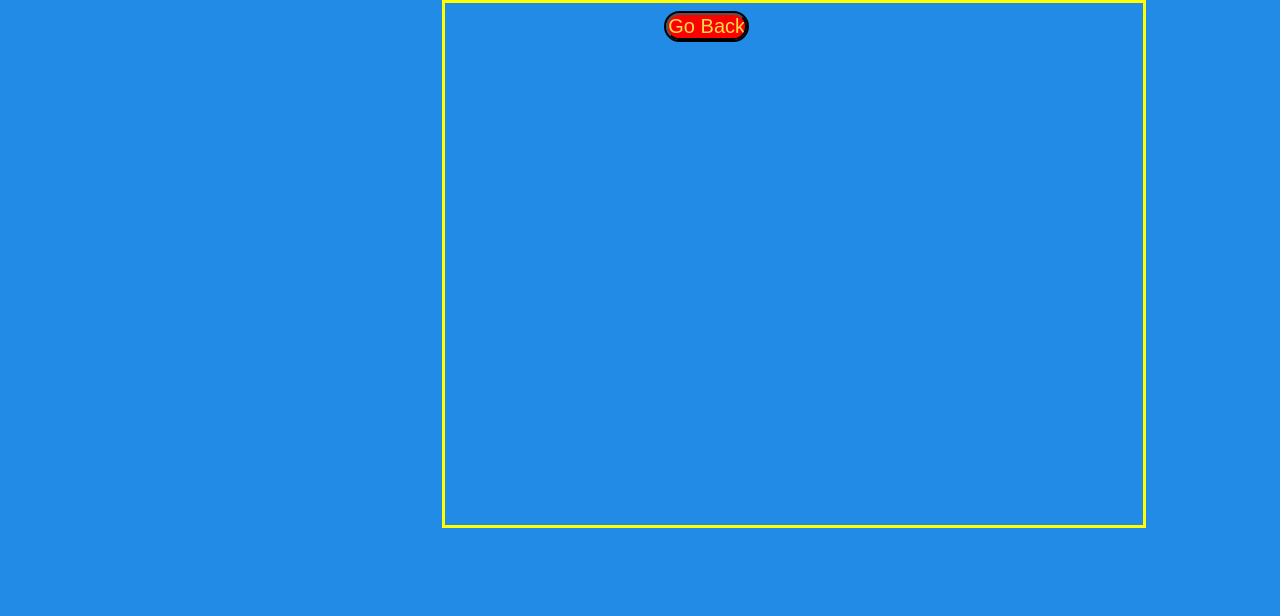
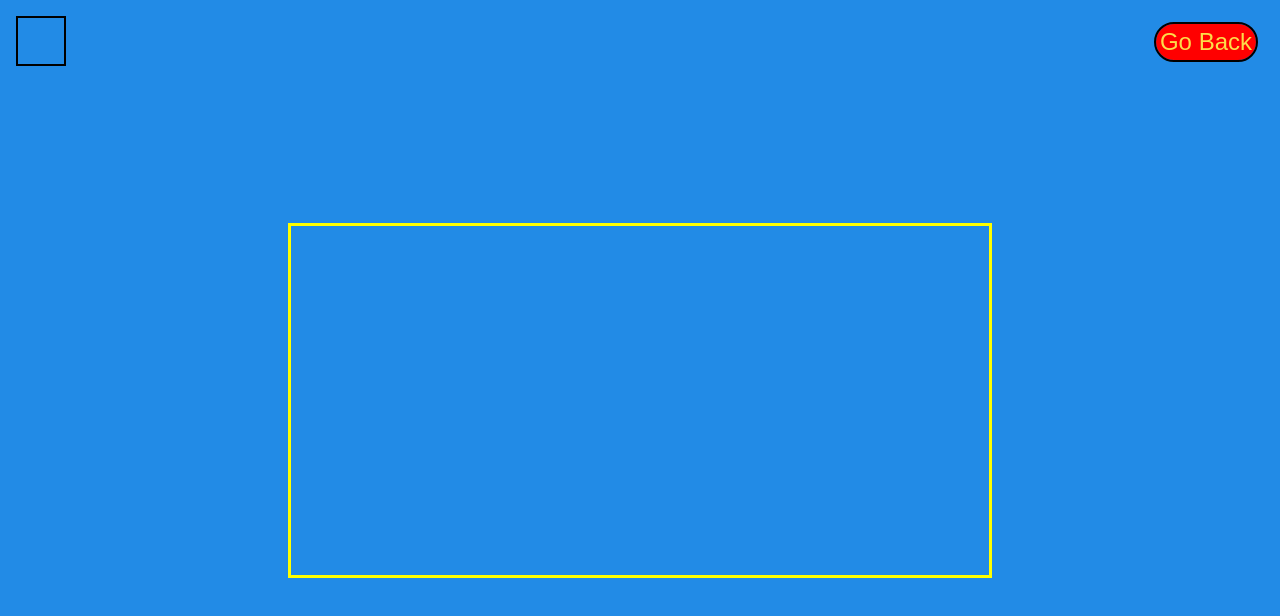
Before and after one commit to Blightningpower/ColorTranslator, a plain HTML site: page html/video.html in a window 1280 px wide. Drawn offline with Linux system fonts and the light colour scheme.

Commit message:
new adjustments

```diff
--- a/css/404.css
+++ b/css/404.css
@@ -1,10 +1,4 @@
-body {
-    text-align: center;
-    background-color: #228BE6;
-    margin-top: 30%;
-  }
-
-  h1 {
+h1 {
     color: yellow;
   }
 
@@ -13,32 +7,8 @@ body {
     width: 280px;
   }
 
-  .goBackButton {
-    background-color: #ff0000;
-    outline: 2px solid Black;
-    border-radius: 30px;
-    overflow: hidden;
-  }
-
-  .goBackButton:hover {
-    background: yellow;
-  }
-
-  .goBackButton:active {
-    background: #008168;
-  }
-
-  [alt= "goBackButtonText"] {
-    text-decoration: none;
-    display: inline-flex;
-    text-align: center;
-    color: #FCDC49;
-    height: 100%;
-    font-size: 20px;
-  }
-
   .center {
-    margin-top: -15em;
+    margin: auto
   }
 
   /*For devices with a max screen-width of 280 pixels*/
--- a/css/photo.css
+++ b/css/photo.css
@@ -1,14 +1,3 @@
-html {
-    width: 100%;
-    height: 100%;
-  }
-
-
-  body {
-    width: 99%;
-    background-color: #228BE6;
-  }
-
   select.custom-select, img.screenshot-image.d-none {
     visibility: hidden;
   }
@@ -138,30 +127,3 @@ html {
   .controls > button:hover svg {
     color: white;
   }
-
-  .goBackButton {
-    background-color: #ff0000;
-    outline: 2px solid Black;
-    border-radius: 30px;
-    overflow: hidden;
-    position: absolute;
-    top: 1em;
-    left: 88em;
-  }
-
-  .goBackButton:hover {
-    background: yellow;
-  }
-
-  .goBackButton:active {
-    background: #008168;
-  }
-
-  [alt= "goBackButtonText"] {
-    text-decoration: none;
-    display: inline-flex;
-    text-align: center;
-    color: #FCDC49;
-    height: 100%;
-    font-size: 20px;
-  }
--- a/css/style.css
+++ b/css/style.css
@@ -24,7 +24,7 @@ body {
 p {
     color: DarkGreen;
     background-color: #FCDC49;
-    font-size: 1.1rem;
+    font-size: 1.08rem;
     border: 4px solid Violet;
     border-radius: 30px;
     padding: 10px;
@@ -56,7 +56,6 @@ p {
     padding-inline:  10px;
     display: flex;
     align-items: center;
-    text-decoration: none;
     color: #FCDC49;
     font-size: 2rem;
 }
@@ -81,3 +80,33 @@ p {
 .center {
     text-align: center;
 }
+
+.goBackButton {
+    background-color: #ff0000;
+    outline: 2px solid Black;
+    border-radius: 30px;
+    overflow: hidden;
+    position: absolute;
+    top: 1em;
+    right: 1em;
+    color: #FCDC49;
+    font-size: 1.5rem;
+    padding: 4px;
+  }
+
+  .goBackButton:hover {
+    background: yellow;
+  }
+
+  .goBackButton:active {
+    background: #008168;
+  }
+
+  [alt= "goBackButtonText"] {
+    text-decoration: none;
+    display: inline-flex;
+    text-align: center;
+    color: #FCDC49;
+    height: 100%;
+    font-size: 20px;
+  }
--- a/css/video.css
+++ b/css/video.css
@@ -1,38 +1,19 @@
-body {
-    background-color: #228BE6;
-  }
+#videoElement {
+  border: 3px solid yellow;
+  min-width: 55vw;
+  margin: auto;
+}
 
-  #videoElement {
-    border: 3px solid yellow;
-    width: 44em;
-    height: 33em;
-    margin-left: 24%;
-  }
-
-  .goBackButton {
-    background-color: #ff0000;
-    outline: 2px solid Black;
-    border-radius: 30px;
-    overflow: hidden;
-    position: absolute;
-    margin-top: 1%;
-    margin-left: 10em;
-    width: fit-content;
-  }
-
-  .goBackButton:hover {
-    background: yellow;
-  }
-
-  .goBackButton:active {
-    background: #008168;
-  }
-
-  [alt= "goBackButtonText"] {
-    text-decoration: none;
-    display: inline-flex;
-    text-align: center;
-    color: #FCDC49;
-    height: 100%;
-    font-size: 20px;
-  }
+.color-picker {
+  display: flex;
+  align-items: center;
+  position: absolute;
+  top: 1em;
+  left: 1em;
+}
+.color-box {
+  width: 50px;
+  height: 50px;
+  border: 2px solid black;
+  cursor: pointer;
+}
--- a/html/video.html
+++ b/html/video.html
@@ -24,9 +24,15 @@
 </head>
 
 <body onload="open_camera();">
+
 <video id="videoElement"></video>
-<button class="goBackButton" type="button"><a href="../index.html" alt="goBackButtonText" target="_self">Go Back</a>
-</button>
+
+<a href="../index.html" class="goBackButton" target="_self">Go Back</a>
+
+<div class="color-picker">
+  <div class="color-box" id="color-box"></div>
+  <input type="color" id="color-picker" style="visibility: hidden; position: absolute;">
+</div>
 
 </body>
 
--- a/js/video.js
+++ b/js/video.js
@@ -2,7 +2,7 @@ var video = document.querySelector("#videoElement");
 
   function open_camera() {
     navigator.getUserMedia = navigator.getUserMedia || navigator.webkitGetUserMedia || navigator.mozGetUserMedia || navigator.msGetUserMedia || navigator.oGetUserMedia;
-    if (navigator.getUserMedia) { // true or false 0 of 1
+    if (navigator.getUserMedia) {
       navigator.getUserMedia({video: true}, handleVideo, videoError);
     }
   }
@@ -15,3 +15,17 @@ var video = document.querySelector("#videoElement");
   function videoError(e) {
     alert("OOPS, there's an error");
   }
+
+  const colorBox = document.getElementById('color-box');
+    const colorPicker = document.getElementById('color-picker');
+
+    // Show color picker when color box is clicked
+    colorBox.addEventListener('click', () => {
+      colorPicker.click();
+    });
+
+    // Update color box background color when a color is selected
+    colorPicker.addEventListener('input', () => {
+      const color = colorPicker.value;
+      colorBox.style.backgroundColor = color;
+    });
```
Also changed, not shown: html/photo.html (+1 -2 lines).
